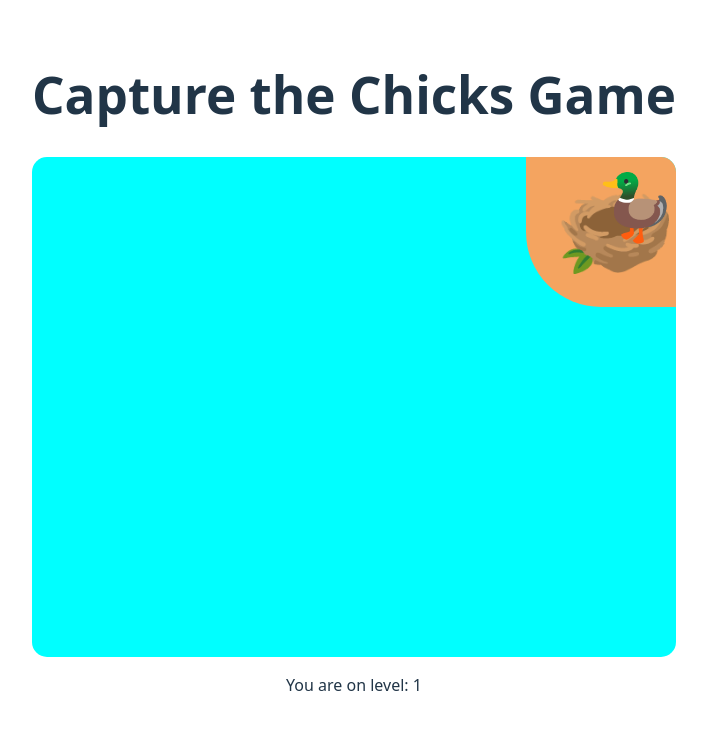
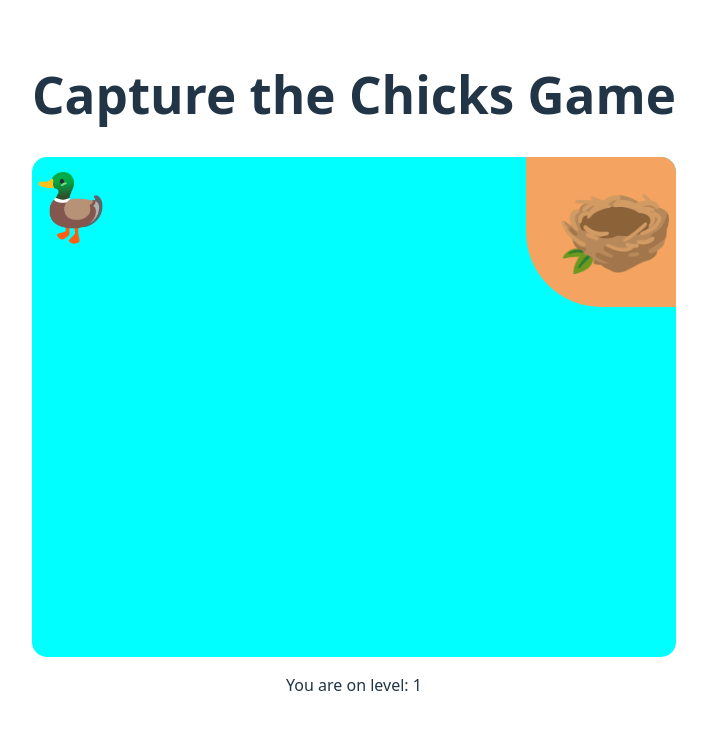
Before and after one commit to darithedev/techtonica-assignments, a React (Vite) app in the folder react-game/cozy-game/: page / in a window 1280 px wide. Shown: the top 730 px of the page, without its empty margins (286-993 px from the left). Built offline with nearby package versions, Linux system fonts and the light colour scheme.

Commit message:
Remove max-width from game-board class and replace right to l eft for duck-sprite class

```diff
--- a/react-game/cozy-game/src/components/Board.css
+++ b/react-game/cozy-game/src/components/Board.css
@@ -2,7 +2,6 @@
     position: relative;
     margin: 0 auto;
     width: 100%;
-    max-width: 1200px;
     height: 500px;
     background-color: aqua;
     border-radius: 15px;
@@ -29,6 +28,6 @@
 .duck-sprite {
     margin: 0;
     position: absolute;
-    right: 0;
+    left: 0;
     font-size: 4rem;
 }
```
